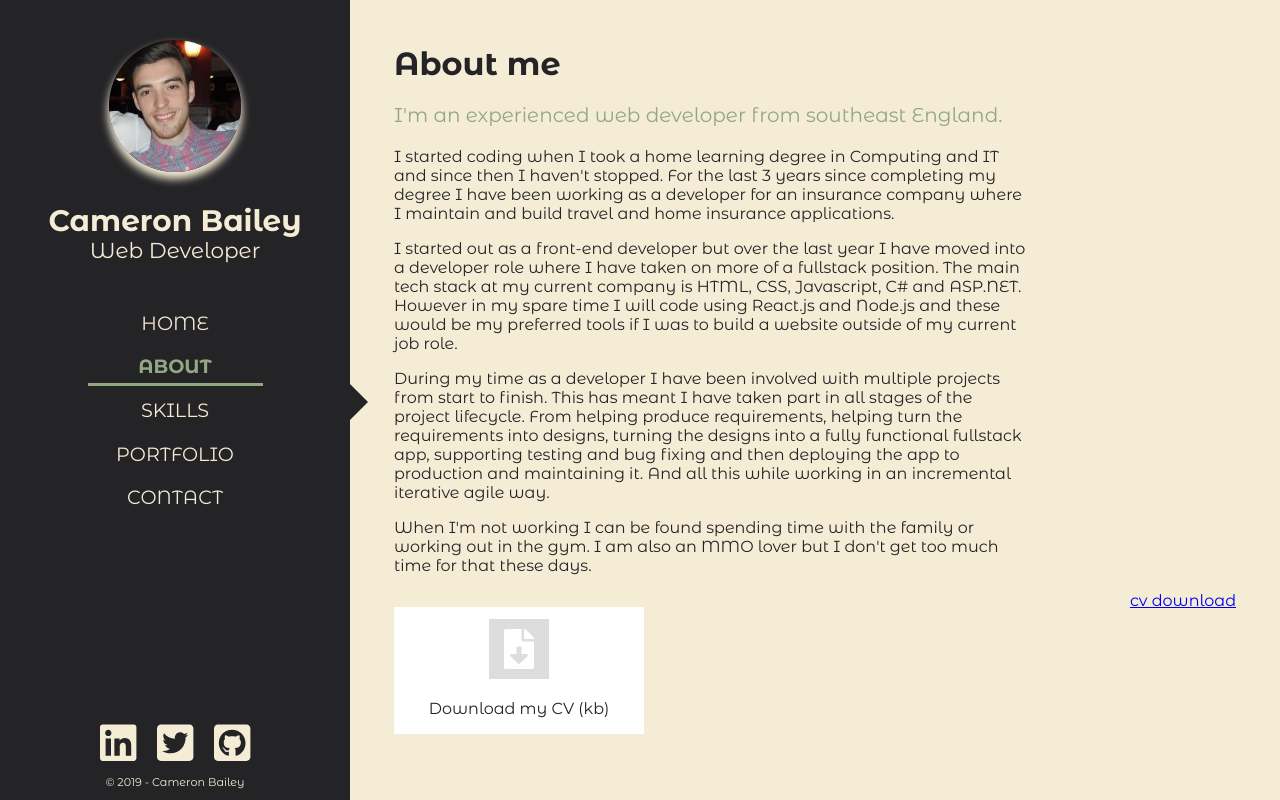
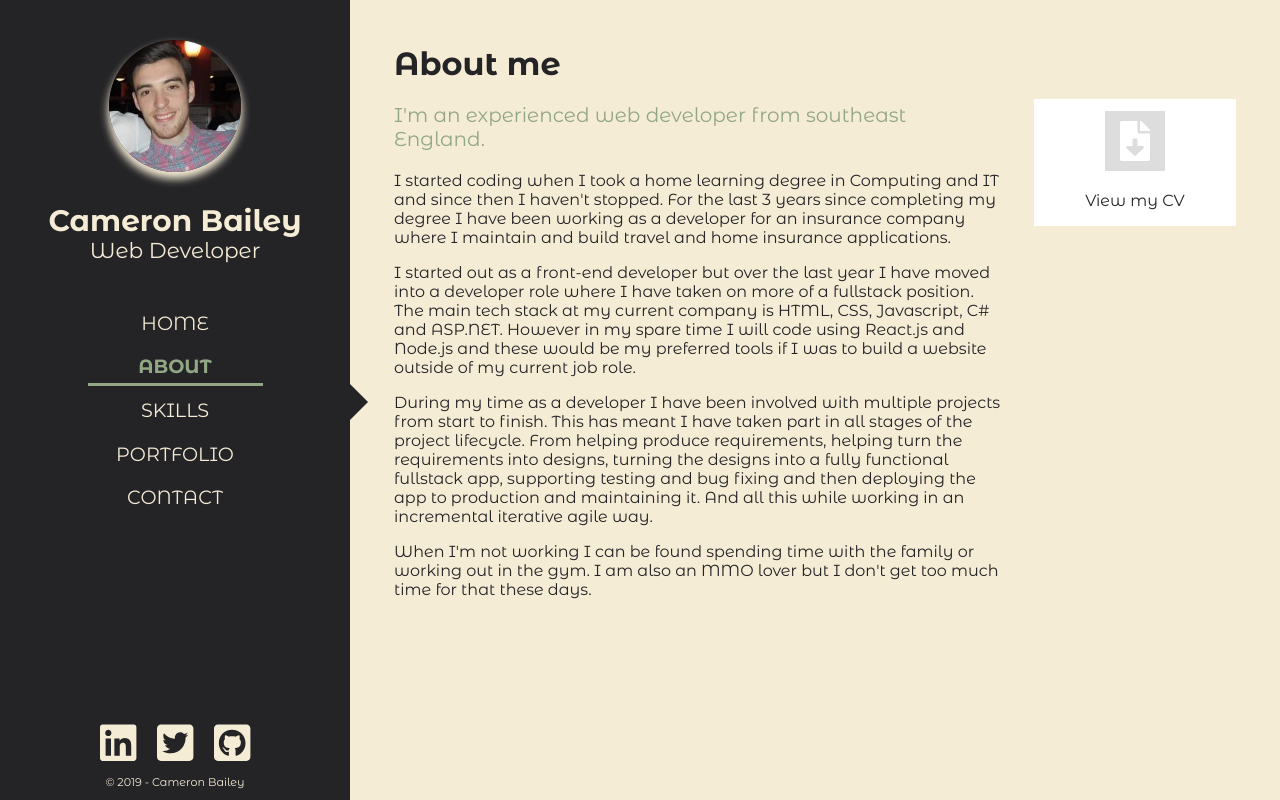
Before and after one commit to Cameron216/Portfolio, a React (Create React App) app in the folder client/: page /about in a window 1280 px wide. Built offline with nearby package versions, Linux system fonts and the light colour scheme.

Commit message:
Finished stylying for about page and changed text.

```diff
--- a/client/src/components/About/About.js
+++ b/client/src/components/About/About.js
@@ -1,19 +1,9 @@
 import React from 'react';
-import axios from 'axios';
 import { FaFileDownload } from 'react-icons/fa';
 
+import cvDoc from './../../assets/docs/cv.pdf';
+
 import './About.scss';
-
-const downloadCV = () => {
-    // axios
-    //     .get('/cv')
-    //     .then(res => {
-    //         console.log(res);
-    //     })
-    //     .catch(err => {
-    //         console.log(err);
-    //     });
-};
 
 export default function About() {
     return (
@@ -55,15 +45,12 @@ export default function About() {
                     I don't get too much time for that these days.
                 </p>
             </div>
-            <div className="cv-container" onClick={downloadCV()}>
-                <div className="cv">
+            <div className="cv-container">
+                <a href={cvDoc} target="_blank" rel="noopener noreferrer">
                     <FaFileDownload />
-                    <p>Download my CV (kb)</p>
-                </div>
+                    <p>View my CV</p>
+                </a>
             </div>
-            <a href="/static/docs/cv.pdf" target="_blank">
-                cv download
-            </a>
         </div>
     );
 }
--- a/client/src/components/About/About.scss
+++ b/client/src/components/About/About.scss
@@ -1,4 +1,5 @@
 @import './../../utils/variables.scss';
+@import './../../utils/media-mixins.scss';
 
 .about-container {
     width: 100%;
@@ -20,7 +21,11 @@
     align-items: flex-start;
 
     .about-profile {
-        width: 75%;
+        width: 72%;
+
+        @include laptops {
+            width: 100%;
+        }
     }
 
     .about-heading {
@@ -38,8 +43,8 @@
         background-color: white;
         padding-top: 12px;
         margin-top: 1em;
-        width: 20%;
-        min-width: 250px;
+        width: 24%;
+        // min-width: 250px;
         height: auto;
         text-align: center;
 
@@ -53,6 +58,14 @@
             padding: 10px;
         }
 
+        a {
+            text-decoration: none;
+            color: $darkGrey;
+            width: 100%;
+            height: 100%;
+            display: block;
+        }
+
         &:hover {
             cursor: pointer;
         }
@@ -61,5 +74,13 @@
             color: $darkGrey;
             background-color: $khaki;
         }
+
+        @include laptops {
+            width: 30%;
+        }
+
+        @include large-phones {
+            width: 100%;
+        }
     }
 }
--- a/client/src/utils/media-mixins.scss
+++ b/client/src/utils/media-mixins.scss
@@ -26,6 +26,6 @@
 
 @mixin laptops {
     @media (max-width: 1024px) {
-        @content
+        @content;
     }
 }
```
Also changed, not shown: 2 other files (tests, documents, lock files or other folders).
